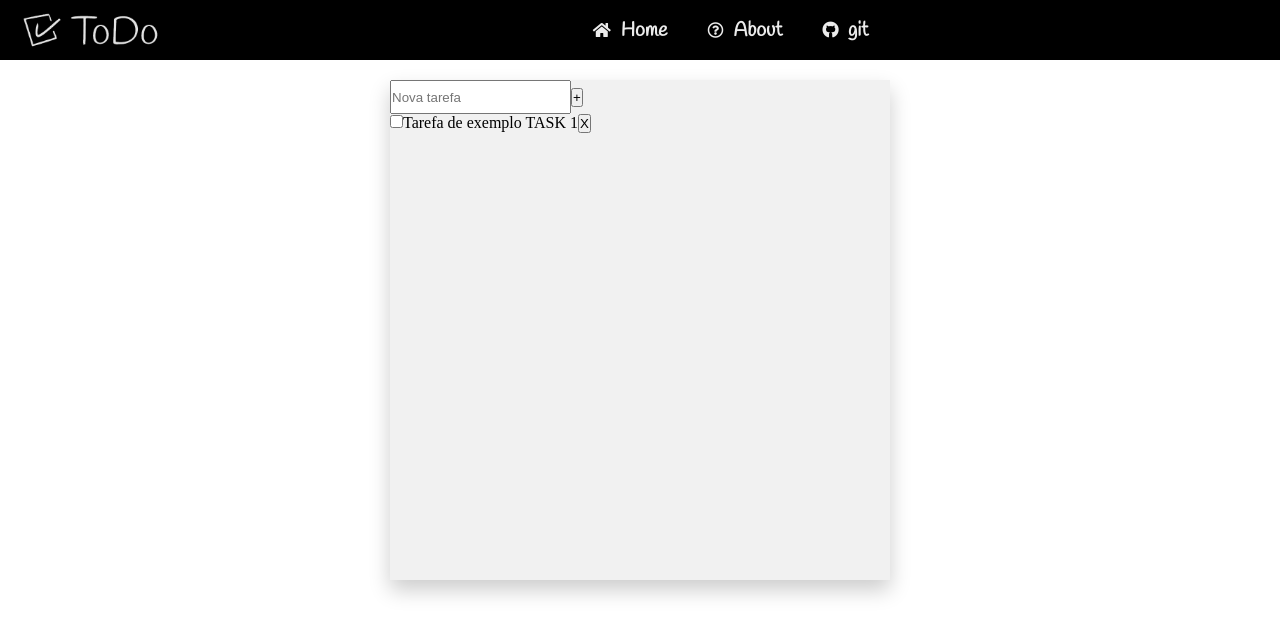
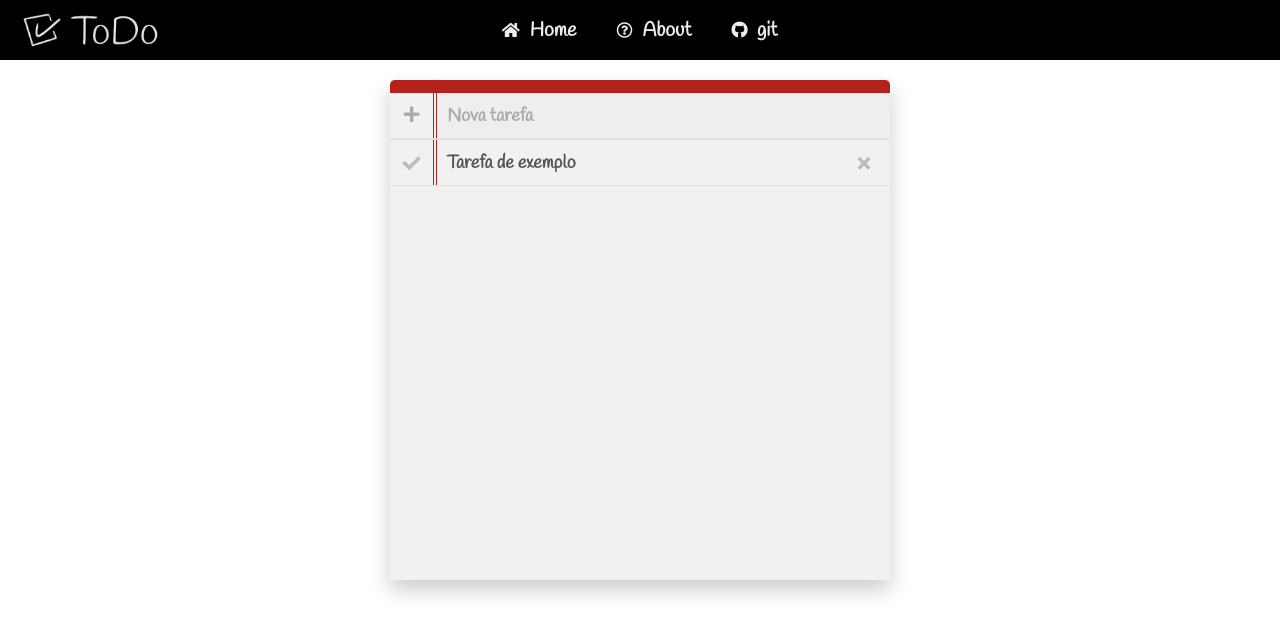
Before and after one commit to RobertJudson/todo-angular, an Angular app: page / in a window 1280 px wide. Shown: the top 636 px of the page. Built offline with nearby package versions, Linux system fonts and the light colour scheme.

Commit message:
Correções na estilização, ajuste na funcão de excluir tarefa e adição da função de concluir tarefa

```diff
--- a/src/app/about/about.component.css
+++ b/src/app/about/about.component.css
@@ -0,0 +1,12 @@
+div{
+    display: flex;
+    align-items: center;
+    flex-direction: column;
+    margin-top: 50px;
+}
+
+p{
+    margin: 10px 0;
+    font-size: 40px;
+    font-weight: bold;
+}
--- a/src/app/about/about.component.html
+++ b/src/app/about/about.component.html
@@ -1,3 +1,4 @@
-<p>
-  about works!
-</p>
+<div>
+  <p><i class="far fa-hand-point-down"></i></p>
+  <p>Just a simple to do list</p>
+</div>
--- a/src/app/app.component.css
+++ b/src/app/app.component.css
@@ -14,7 +14,8 @@
     display: flex;
     justify-content: center;
     align-items: center;
-    width: calc(100% - 142px)
+    width: 100%;
+    margin-right: 182px;
 }
 
 .menu ul li{
@@ -36,7 +37,7 @@
 }
 
 .menu ul li a:hover{
-    color: #ffa835;
+    color: #ffdc7d;
 }
 
 @media only screen and (max-width: 980px) {
@@ -49,5 +50,6 @@
     .menu ul{
         flex-direction: column;
         padding-bottom: 10px;
+        padding-right: 0;
     }
 }
--- a/src/app/app.component.html
+++ b/src/app/app.component.html
@@ -4,7 +4,7 @@
   <ul>
     <li><a routerLink=""><i class="fas fa-home"></i>Home</a></li>
     <li><a routerLink="/about"><i class="far fa-question-circle"></i>About</a></li>
-    <li><a routerLink="#"><i class="fab fa-github"></i>git</a></li>
+    <li><a href="https://github.com/RobertJudson/todo-angular" target="_blank"><i class="fab fa-github"></i>git</a></li>
   </ul>
 </nav>
 <router-outlet></router-outlet>
--- a/src/app/todo/todo.component.css
+++ b/src/app/todo/todo.component.css
@@ -5,9 +5,100 @@
     min-height: 500px;
     box-shadow: 0 10px 20px rgba(0,0,0,.2);
     margin: 20px auto;
-    /* border: 1px solid #e0e0e0; */
 }
 
-#task{
-    height: 30px;
+.topBar{
+    width: 100%;
+    height: 13px;
+    background: #b3221d;
+    border-radius: 5px 5px 0 0;
 }
+
+form{
+    display: flex;
+    justify-content: space-between;
+    border-bottom: 2px solid #e0e0e0;
+}
+
+#newTask{
+    height: 25px;
+    width: 100%;
+    padding: 10px;
+    font-size: 18px;
+    font-weight: bold;
+    border: none;
+    background: #eeeeee;
+    color: #555555;
+}
+
+#newTask::placeholder{
+    color: #aaaaaa;
+}
+
+form button{
+    width: 54px;
+    background: none;
+    border: none;
+    cursor: pointer;
+    border-right: 4px double #b3221d;
+    font-size: 18px;
+    color: #aaaaaa;
+}
+
+.list{
+    display: flex;
+    justify-content: space-between;
+    border-bottom: 1px solid #e0e0e0;
+    font-size: 18px;
+}
+
+.check{
+    width: 30px;
+    min-height: 25px;
+    padding: 10px;
+    border-right: 4px double #b3221d;
+    color: #bbbbbb;
+    display: flex;
+    align-items: center;
+    justify-content: center;
+    cursor: pointer;
+}
+
+.check:hover{
+    color: #148a14;
+}
+
+.list span{
+    width: 100%;
+    padding: 10px;
+    color: #555555;
+    font-weight: bold;
+    display: flex;
+    align-items: center;
+    justify-content: flex-start;
+}
+
+.delete{
+    padding: 0 20px;
+    display: flex;
+    align-items: center;
+    justify-content: flex-start;
+}
+
+.delete i{
+    cursor: pointer;
+    color: #bbbbbb;
+    font-size: 18px;
+}
+
+.delete i:hover{
+    color: #dd4742;
+}
+
+.checkDone{
+    color: #148a14;
+}
+
+.done{
+    text-decoration: line-through;
+}
--- a/src/app/todo/todo.component.html
+++ b/src/app/todo/todo.component.html
@@ -1,21 +1,14 @@
 <div class="content">
-<form action="newTask(task, task.value)">
-  <input #task id="task" type="text" placeholder="Nova tarefa"/>
-  <button (click)="newTask($event, task)">+</button>
-</form>
-<ul>
-  <li *ngFor="let task of tasks">
-    <input type="checkbox" (click)="doneTask($event)"/><span #done>{{ task }}</span><button (click)="deleteTask(done)">X</button>
-  </li>
-</ul>
-<!-- <br/>
-<br/>
-<form ng-keypress="{13:'newTask(done.value, task.value)'}">
-    <input #done2 type="checkbox"/>
-    <input #task2 type="text"/>
-    <button (click)="newTask2(done2.value, task2.value)">+</button>
+  <div class="topBar"></div>
+  <form action="newTask(task, task.value)">
+    <button (click)="HandleNew($event, newTask)"><i class="fas fa-plus"></i></button>
+    <input #newTask id="newTask" type="text" placeholder="Nova tarefa" />
   </form>
-<ul *ngFor="let task2 of tasks2">
-  <li>{{ task2 }}</li>
-</ul> -->
+  <ul>
+    <li *ngFor="let task of tasks" class="list">
+      <div #check class="check" (click)="HandleDone(check, selectedTask)" ><i class="fas fa-check"></i></div>
+      <span #selectedTask>{{ task }}</span>
+      <div class="delete"><i class="fas fa-times" (click)="HandleDelete(selectedTask)"></i></div>
+    </li>
+  </ul>
 </div>
--- a/src/app/todo/todo.component.ts
+++ b/src/app/todo/todo.component.ts
@@ -14,26 +14,28 @@
   }
 
   public tasks = [
-    "Tarefa de exemplo TASK 1"
+    "Tarefa de exemplo"
   ];
 
-  newTask(e, task){
-    if(task.value != ""){
-      this.tasks.push(task.value);
-      task.value = "";
+  HandleNew(e, newTask){
+    if(newTask.value != ""){
+      this.tasks.push(newTask.value);
+      newTask.value = "";
       e.preventDefault();
     }else{
       e.preventDefault();
     }
   }
 
-  deleteTask(e){
-    var index = this.tasks.indexOf(e.textContent);
+  HandleDelete(selectedTask){
+    var index = this.tasks.indexOf(selectedTask.textContent);
     this.tasks.splice(index, 1);
   }
 
-  doneTask(e){
-    console.log(e);
+  HandleDone(check, selectedTask){
+      selectedTask.classList.toggle("done");
+      check.classList.toggle("checkDone");
+      console.log(selectedTask)
   }
 
   ngOnInit() {
--- a/src/styles.css
+++ b/src/styles.css
@@ -3,4 +3,10 @@
     margin: 0;
     padding: 0;
     list-style: none;
+    font-family: 'Handlee', Cursive, Consolas;
 }
+
+html, body{
+    height: 100%;
+    min-width: 300px;
+}
--- a/tsconfig.json
+++ b/tsconfig.json
@@ -3,7 +3,7 @@
   "compilerOptions": {
     "baseUrl": "./",
     "outDir": "./dist/out-tsc",
-    "sourceMap": true,
+    "sourceMap": false,
     "declaration": false,
     "moduleResolution": "node",
     "emitDecoratorMetadata": true,
```
